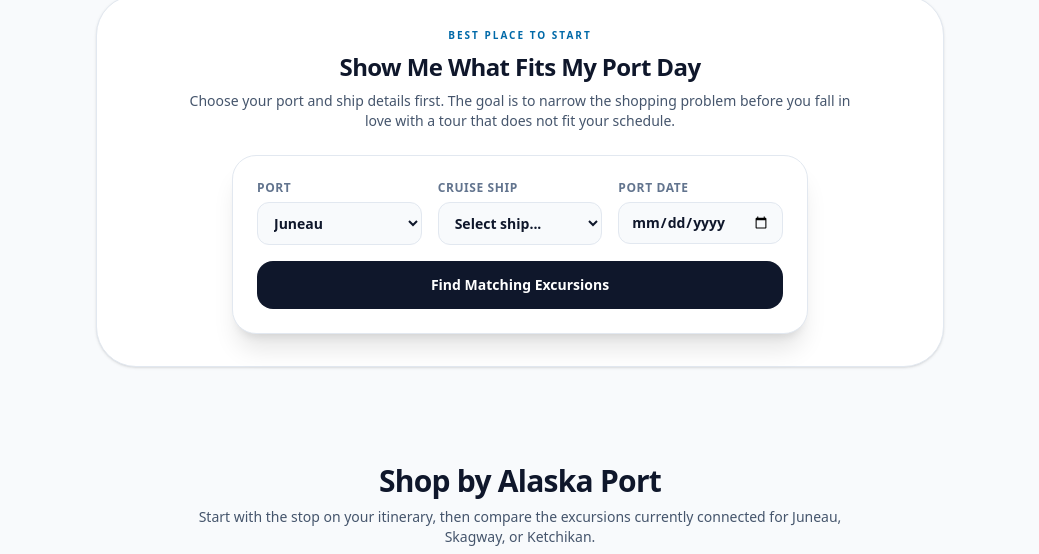
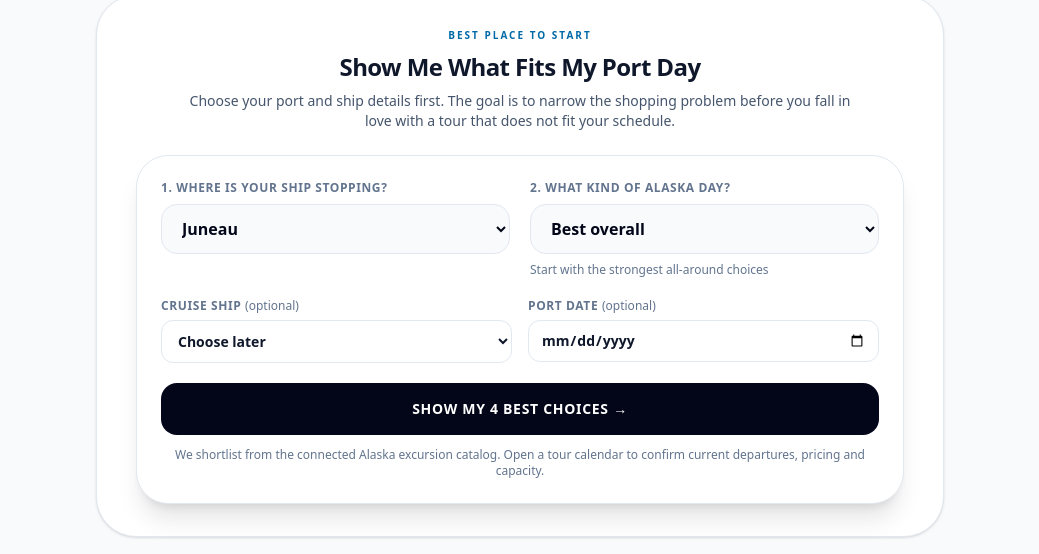
Before and after one commit to erichroeseler123-bot/wta-renderer, a Next.js app: page / in a window 1280 px wide. Shown: the part 1169-1723 px from the top of the page, without its empty margins (120-1159 px from the left). Built offline with nearby package versions, Linux system fonts and the light colour scheme.

Commit message:
feat: turn homepage search into Alaska decision chooser

```diff
--- a/app/components/home/HomepageForm.tsx
+++ b/app/components/home/HomepageForm.tsx
@@ -3,6 +3,18 @@
 import { useState } from "react";
 import { useRouter } from "next/navigation";
 import { CRUISE_SHIPS } from "@/lib/cruiseShips";
+
+const TRIP_STYLES = [
+  { value: "best-overall", label: "Best overall", hint: "Start with the strongest all-around choices" },
+  { value: "wildlife-whales", label: "Wildlife & whales", hint: "Whales, bears, rainforest and wildlife" },
+  { value: "glaciers", label: "Glaciers", hint: "Glacier views, walks, paddles and icefields" },
+  { value: "flightseeing", label: "Flightseeing", hint: "Helicopters, seaplanes and aerial scenery" },
+  { value: "dog-sledding", label: "Dog sledding", hint: "Huskies, glacier camps and sled experiences" },
+  { value: "fishing", label: "Fishing", hint: "Salmon, halibut and private charters" },
+  { value: "adventure", label: "Adventure", hint: "Kayaks, Jeeps, UTVs, ziplines and active days" },
+  { value: "easy-day", label: "Easy day", hint: "Simpler pacing and lower-friction logistics" },
+  { value: "private-premium", label: "Private / premium", hint: "Private charters and bigger splurge experiences" },
+];
 
 export default function HomepageForm({
   approvedPorts,
@@ -11,6 +23,7 @@ export default function HomepageForm({
 }) {
   const router = useRouter();
   const [port, setPort] = useState(approvedPorts[0]?.slug || "juneau");
+  const [style, setStyle] = useState("best-overall");
   const [ship, setShip] = useState("");
   const [date, setDate] = useState("");
 
@@ -18,77 +31,84 @@ export default function HomepageForm({
     e.preventDefault();
     const qs = new URLSearchParams();
     qs.set("port", port);
+    qs.set("topic", style);
+    qs.set("intent", "best-for");
+    qs.set("sourcePage", "/");
     if (ship) qs.set("cruiseShip", ship);
     if (date) qs.set("date", date);
-    qs.set("intent", "best-for");
-    qs.set("topic", "shore-excursions");
+    if (style === "easy-day") qs.set("mobility", "easy");
+    if (style === "private-premium") qs.set("budget", "premium");
 
     router.push(`/plan?${qs.toString()}`);
   };
 
   return (
-    <form onSubmit={handleSubmit} className="rounded-3xl border border-slate-200 bg-white p-6 shadow-xl space-y-4 max-w-xl mx-auto">
-      <div className="grid gap-4 sm:grid-cols-3">
-        {/* Port */}
-        <div className="space-y-1.5">
+    <form onSubmit={handleSubmit} className="rounded-[2rem] border border-slate-200 bg-white p-5 shadow-xl sm:p-6 max-w-3xl mx-auto">
+      <div className="grid gap-5 sm:grid-cols-2">
+        <div className="space-y-2">
           <label htmlFor="port-select" className="text-xs font-black uppercase tracking-wider text-slate-500 block">
-            Port
+            1. Where is your ship stopping?
           </label>
           <select
             id="port-select"
             value={port}
             onChange={(e) => setPort(e.target.value)}
-            className="w-full rounded-xl border border-slate-200 bg-slate-50 px-3 py-2.5 text-sm font-semibold text-slate-900 focus:outline-none focus:ring-2 focus:ring-slate-900"
+            className="w-full rounded-2xl border border-slate-200 bg-slate-50 px-4 py-3 text-base font-bold text-slate-950 focus:outline-none focus:ring-2 focus:ring-sky-600"
           >
             {approvedPorts.map((p) => (
-              <option key={p.slug} value={p.slug}>
-                {p.title}
-              </option>
+              <option key={p.slug} value={p.slug}>{p.title}</option>
             ))}
           </select>
         </div>
 
-        {/* Ship */}
+        <div className="space-y-2">
+          <label htmlFor="style-select" className="text-xs font-black uppercase tracking-wider text-slate-500 block">
+            2. What kind of Alaska day?
+          </label>
+          <select
+            id="style-select"
+            value={style}
+            onChange={(e) => setStyle(e.target.value)}
+            className="w-full rounded-2xl border border-slate-200 bg-slate-50 px-4 py-3 text-base font-bold text-slate-950 focus:outline-none focus:ring-2 focus:ring-sky-600"
+          >
+            {TRIP_STYLES.map((item) => (
+              <option key={item.value} value={item.value}>{item.label}</option>
+            ))}
+          </select>
+          <p className="text-xs text-slate-500">{TRIP_STYLES.find((item) => item.value === style)?.hint}</p>
+        </div>
+      </div>
+
+      <div className="mt-5 grid gap-4 sm:grid-cols-2">
         <div className="space-y-1.5">
-          <label htmlFor="ship-select" className="text-xs font-black uppercase tracking-wider text-slate-500 block">
-            Cruise Ship
-          </label>
+          <label htmlFor="ship-select" className="text-xs font-black uppercase tracking-wider text-slate-500 block">Cruise ship <span className="font-medium normal-case tracking-normal">(optional)</span></label>
           <select
             id="ship-select"
             value={ship}
             onChange={(e) => setShip(e.target.value)}
-            className="w-full rounded-xl border border-slate-200 bg-slate-50 px-3 py-2.5 text-sm font-semibold text-slate-900 focus:outline-none focus:ring-2 focus:ring-slate-900"
+            className="w-full rounded-xl border border-slate-200 bg-white px-3 py-2.5 text-sm font-semibold text-slate-900 focus:outline-none focus:ring-2 focus:ring-sky-600"
           >
-            <option value="">Select ship...</option>
-            {CRUISE_SHIPS.map((s) => (
-              <option key={s} value={s}>
-                {s}
-              </option>
-            ))}
+            <option value="">Choose later</option>
+            {CRUISE_SHIPS.map((s) => <option key={s} value={s}>{s}</option>)}
           </select>
         </div>
 
-        {/* Date */}
         <div className="space-y-1.5">
-          <label htmlFor="date-input" className="text-xs font-black uppercase tracking-wider text-slate-500 block">
-            Port Date
-          </label>
+          <label htmlFor="date-input" className="text-xs font-black uppercase tracking-wider text-slate-500 block">Port date <span className="font-medium normal-case tracking-normal">(optional)</span></label>
           <input
             id="date-input"
             type="date"
             value={date}
             onChange={(e) => setDate(e.target.value)}
-            className="w-full rounded-xl border border-slate-200 bg-slate-50 px-3 py-2.5 text-sm font-semibold text-slate-900 focus:outline-none focus:ring-2 focus:ring-slate-900"
+            className="w-full rounded-xl border border-slate-200 bg-white px-3 py-2.5 text-sm font-semibold text-slate-900 focus:outline-none focus:ring-2 focus:ring-sky-600"
           />
         </div>
       </div>
 
-      <button
-        type="submit"
-        className="w-full rounded-2xl bg-slate-900 py-3.5 text-center text-sm font-black text-white hover:bg-slate-800 transition"
-      >
-        Find Matching Excursions
+      <button type="submit" className="mt-5 w-full rounded-2xl bg-slate-950 py-4 text-center text-sm font-black uppercase tracking-wider text-white hover:bg-slate-800 transition">
+        Show my 4 best choices →
       </button>
+      <p className="mt-3 text-center text-xs text-slate-500">We shortlist from the connected Alaska excursion catalog. Open a tour calendar to confirm current departures, pricing and capacity.</p>
     </form>
   );
 }
```
